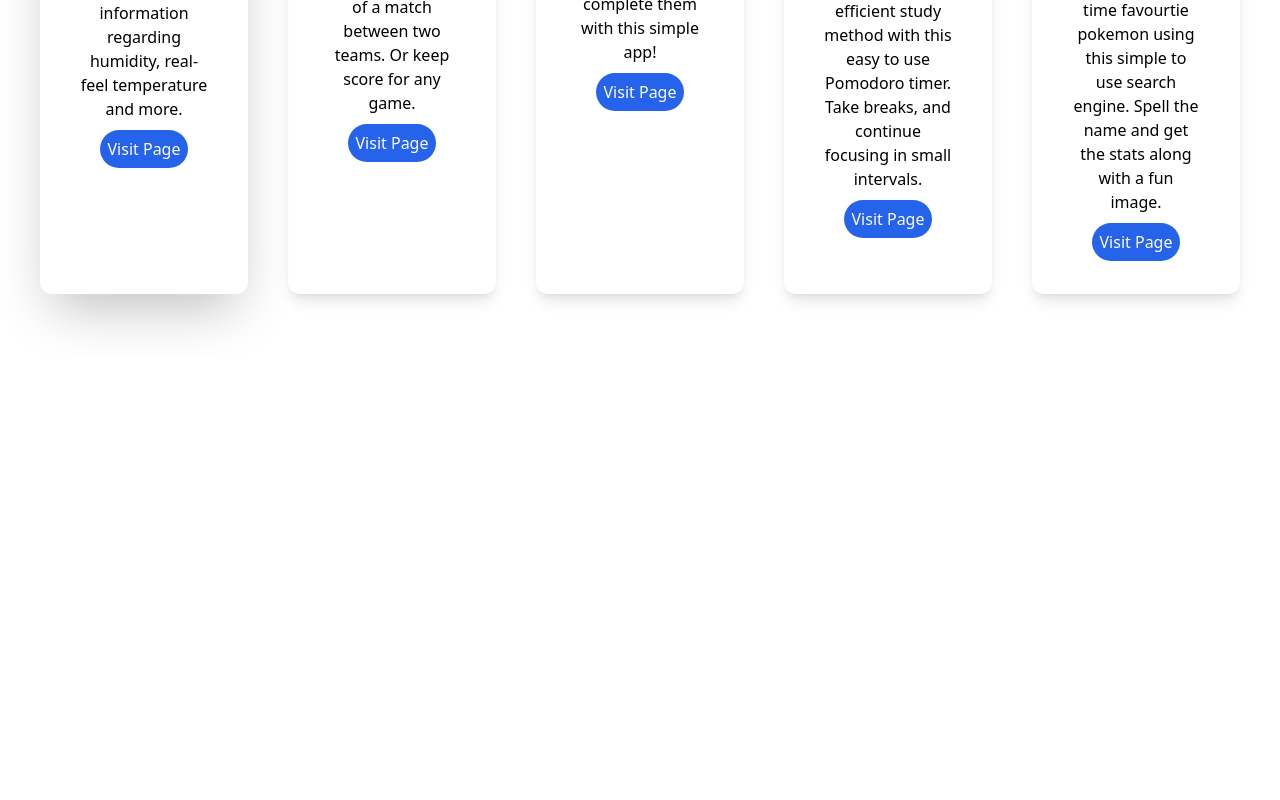
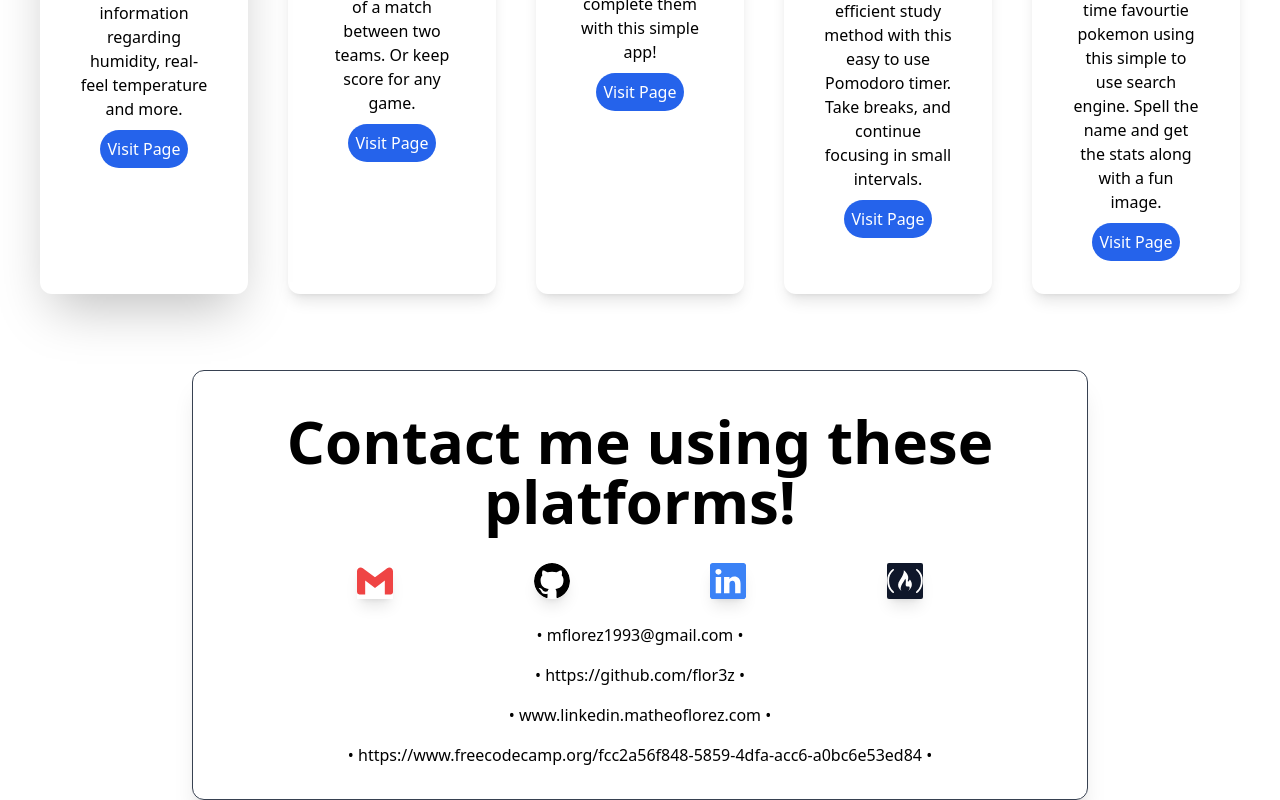
Before and after one commit to flor3z/portfolio, a React (Create React App) app: page / in a window 1280 px wide. Shown: the part 1531-2331 px from the top of the page. Before the commit the page ends 1885 px from the top, so only its background shows below. Built offline with nearby package versions, Linux system fonts and the light colour scheme; the HTML template or start-up script is replaced by a standard one.

Commit message:
contact section and simple icon animation added

```diff
--- a/src/App.js
+++ b/src/App.js
@@ -1,6 +1,7 @@
 import Header from './components/Header';
 import Introduction from './components/Introduction';
 import Portfolio from './components/Portfolio';
+import Contact from './components/Contact';
 import { useState } from 'react';
 
 function App() {
@@ -12,6 +13,7 @@ function App() {
         <Header darkMode={darkMode} setDarkMode={setDarkMode} />
         <Introduction />
         <Portfolio />
+        <Contact />
       </div>
     </div>
   );
--- /dev/null
+++ b/src/components/Contact.js
@@ -0,0 +1,41 @@
+import React from 'react';
+import { FaFreeCodeCamp } from 'react-icons/fa';
+import { BsLinkedin } from 'react-icons/bs';
+import { SiGmail } from 'react-icons/si';
+import { BsGithub } from 'react-icons/bs';
+
+function Contact() {
+  const animation =
+    'transition ease-in-out delay-50 hover:-translate-y-2 hover:scale-110 duration-300';
+
+  return (
+    <div className="sm:max-w-4xl mt-4 border border-solid rounded-xl border-gray-700 shadow-xl flex-col items-center mx-auto p-4">
+      <div className="text-6xl font-bold flex justify-center p-6 text-center dark:text-white">
+        Contact me using these platforms!
+      </div>
+      <div className="flex justify-evenly p-2 font-semibold text-4xl flex-wrap">
+        <SiGmail className={`shadow-lg ${animation} text-red-500 `} />
+        <BsGithub
+          className={`shadow-lg ${animation} rounded-full dark:text-slate-50`}
+        />
+        <BsLinkedin className={`shadow-lg ${animation} text-blue-500`} />
+        <FaFreeCodeCamp
+          className={`shadow-lg ${animation} bg-slate-900 rounded-sm text-white`}
+        />
+      </div>
+      <div className="my-2 text-center">
+        <p className="p-2  dark:text-slate-300">• mflorez1993@gmail.com •</p>
+        <p className="p-2 dark:text-slate-300">• https://github.com/flor3z •</p>
+        <p className="p-2 dark:text-slate-300">
+          • www.linkedin.matheoflorez.com •
+        </p>
+        <p className="p-2 dark:text-slate-300">
+          • https://www.freecodecamp.org/fcc2a56f848-5859-4dfa-acc6-a0bc6e53ed84
+          •
+        </p>
+      </div>
+    </div>
+  );
+}
+
+export default Contact;
--- a/src/components/Introduction.js
+++ b/src/components/Introduction.js
@@ -29,7 +29,7 @@ function Introduction() {
           </h2>
           <p className="text-xl font-thin py-2 dark:text-slate-300">
             Looking to always break through new boundries, I have leveraged
-            different resources such as Udemey & YouTube to aid in the
+            different resources such as Udemy & YouTube to aid in the
             development of my programatic understanding. With this new-found
             knowledge, I have taken a self-taught approach to creating various
             projects of responsive designs. Using React's component style of
--- a/src/components/Portfolio.js
+++ b/src/components/Portfolio.js
@@ -24,7 +24,7 @@ function Portfolio() {
           regarding humidity, real-feel temperature and more.
         </p>
         <a
-          className="rounded-full bg-blue-600 text-white p-2"
+          className="rounded-full bg-blue-600 text-white p-2 dark:bg-slate-800"
           target="blank_"
           href="https://flor3z.github.io/theWeatherApp/"
         >
@@ -47,7 +47,7 @@ function Portfolio() {
           of a match between two teams. Or keep score for any game.
         </p>
         <a
-          className="rounded-full bg-blue-600 text-white p-2"
+          className="rounded-full bg-blue-600 text-white p-2 dark:bg-slate-800"
           target="blank_"
           href="https://flor3z.github.io/scoreBoard-hooks/"
         >
@@ -59,8 +59,8 @@ function Portfolio() {
           alt="portrait"
           className="mx-auto rounded-xl"
           src={todo}
-          width={400}
-          height={400}
+          width={300}
+          height={300}
         />
         <h3 className="font-semibold text-xl dark:text-white py-2">
           Todo List
@@ -70,7 +70,7 @@ function Portfolio() {
           update and complete them with this simple app!
         </p>
         <a
-          className="rounded-full bg-blue-600 text-white p-2"
+          className="rounded-full bg-blue-600 text-white p-2 dark:bg-slate-800"
           target="blank_"
           href="https://flor3z.github.io/newToDo/"
         >
@@ -94,7 +94,7 @@ function Portfolio() {
           focusing in small intervals.
         </p>
         <a
-          className="rounded-full bg-blue-600 text-white p-2"
+          className="rounded-full bg-blue-600 text-white p-2 dark:bg-slate-800"
           target="blank_"
           href="https://flor3z.github.io/Pomodoro/"
         >
@@ -118,7 +118,7 @@ function Portfolio() {
           name and get the stats along with a fun image.
         </p>
         <a
-          className="rounded-full bg-blue-600 text-white p-2"
+          className="rounded-full bg-blue-600 text-white p-2 dark:bg-slate-800"
           target="blank_"
           href="https://flor3z.github.io/pokemon-search/"
         >
```
